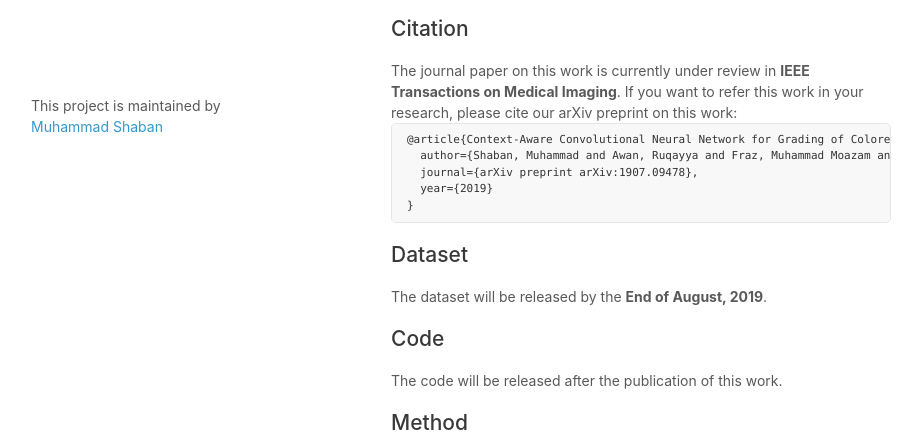
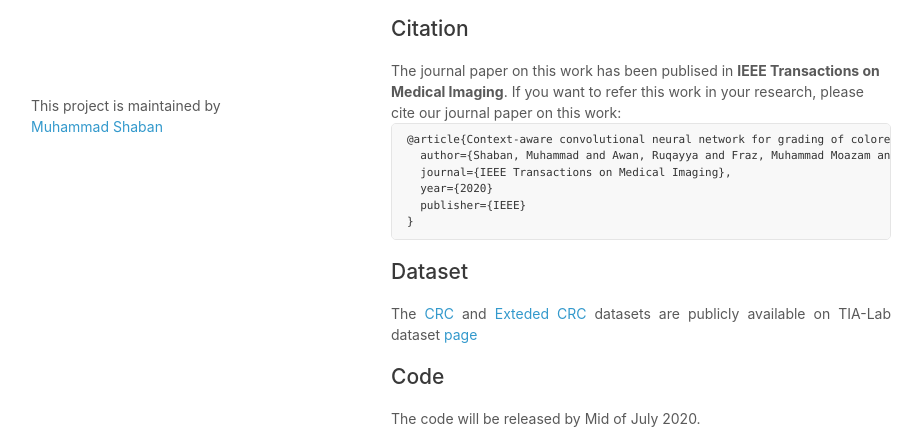
Before and after one commit to TissueImageAnalytics/Context-Aware-CNN, a plain HTML site: page docs/index.html in a window 1280 px wide. Shown: the part 593-1039 px from the top of the page, without its empty margins (179-1101 px from the left). Drawn offline with Linux system fonts and the light colour scheme.

Commit message:
Update after publication
Made many small changes.

```diff
--- a/docs/index.html
+++ b/docs/index.html
@@ -30,7 +30,7 @@
       <section>
         <h1>Context-Aware Convolutional Neural Network for Grading of Colorectal Cancer Histology Images</h1>
 
-        <p><em>View the <a href="http://arxiv.org/abs/1907.09478">Publication</a> and the <a href="https://www.dropbox.com/s/f6t4unyqf6waf3m/Supplementary%20Document.pdf?dl=0">Supplementary Document</a>.</em></p>
+        <p><em>View the <a href="https://ieeexplore.ieee.org/document/8979298">Publication</a> and the <a href="https://ieeexplore.ieee.org/ielx7/42/4359023/8979298/supp1-2971006.pdf?tp=&arnumber=8979298">Supplementary Document</a>.</em></p>
 
 		<h2 id="introduction">Introduction</h2>
         <p align="justify">
@@ -42,25 +42,26 @@
 
 		<h2 id="demo">Demo</h2>
 		<p align="justify">
-			An colab based demo on a set of images is already available <a href="https://colab.research.google.com/drive/1j5HP0WbJVj5z9IQpI5FRfWN4Ww2H4RJC">here</a>.
+			An colab based demo on a set of images is available <a href="https://colab.research.google.com/drive/1j5HP0WbJVj5z9IQpI5FRfWN4Ww2H4RJC">here</a>.
 		</p>
 				<h2 id="citation">Citation</h2>
-		The journal paper on this work is currently under review in <b>IEEE Transactions on Medical Imaging</b>. If you want to refer this work in your research, please cite our arXiv preprint on this work:
-<small><pre>@article{Context-Aware Convolutional Neural Network for Grading of Colorectal Cancer Histology Images},
-  author={Shaban, Muhammad and Awan, Ruqayya and Fraz, Muhammad Moazam and Azam, Ayesha and Snead, David and Rajpoot, Nasir M},
-  journal={arXiv preprint arXiv:1907.09478},
-  year={2019}
+		The journal paper on this work has been publised in <b>IEEE Transactions on Medical Imaging</b>. If you want to refer this work in your research, please cite our journal paper on this work:
+<small><pre>@article{Context-aware convolutional neural network for grading of colorectal cancer histology images},
+  author={Shaban, Muhammad and Awan, Ruqayya and Fraz, Muhammad Moazam and Azam, Ayesha and Tsang, Yee-Wah and Snead, David and Rajpoot, Nasir M},
+  journal={IEEE Transactions on Medical Imaging},
+  year={2020}
+  publisher={IEEE}
 }
 </pre></small>
 
 		<h2 id="dataset">Dataset</h2>
 		<p align="justify">
-			The dataset will be released by the <b> End of August, 2019</b>.
+			The <a href="https://warwick.ac.uk/fac/sci/dcs/research/tia/data/crc_grading/">CRC</a> and <a href="https://warwick.ac.uk/fac/sci/dcs/research/tia/data/extended_crc_grading/">Exteded CRC</a> datasets are publicly available on TIA-Lab dataset <a href="https://warwick.ac.uk/fac/sci/dcs/research/tia/data/">page</a>
 		</p>
 
 		<h2 id="code">Code</h2>
 		<p align="justify">
-			The code will be released after the publication of this work.
+			The code will be released by Mid of July 2020.
 		</p>
 		<h2 id="method">Method</h2>
 		<p align="justify">
@@ -71,7 +72,7 @@
 		</p>
 		<h2 id="results">Results</h2>
 		<p align="justify">
-			<img src="https://github.com/TIA-Lab/Context-Aware-CNN/blob/master/etc/Visual_Results.jpg?raw=true">
+			<img src="https://github.com/TIA-Lab/Context-Aware-CNN/blob/master/etc/Visual_Results.png?raw=true">
 			Visual results of CRC grading are shown for patch classifier, existing context, and the proposed method on an image of size 1,792x1,792.
 			The stride size for context networks is equal to the size of patch (224x224) used for patch classifier.
 			Green, blue and red colors of overlaid rectangular boxes show the normal, low and high-grade predictions respectively, whereas empty box areas represent non-glandular/background regions.
```
Also changed, not shown: etc/Visual_Results.png (added).
